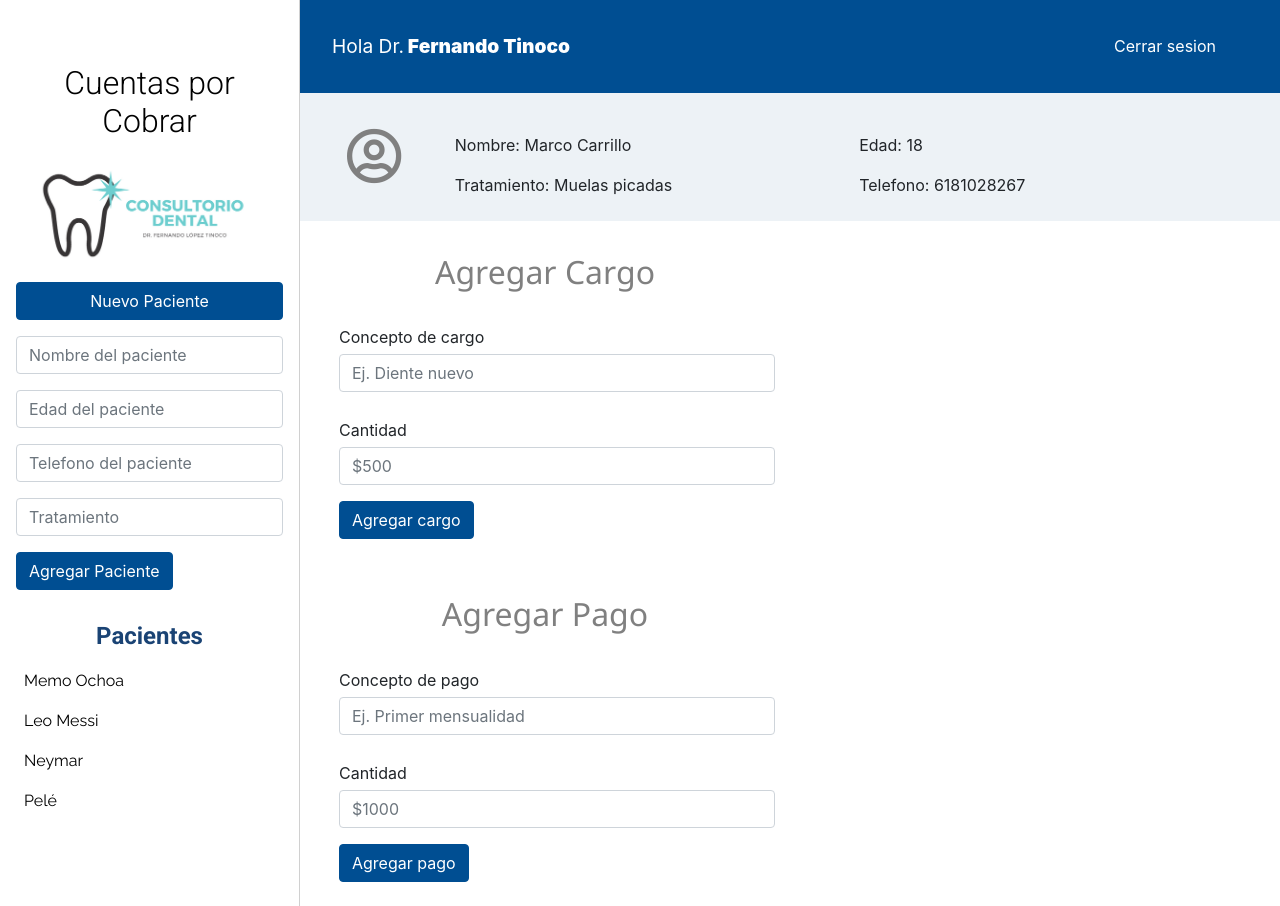
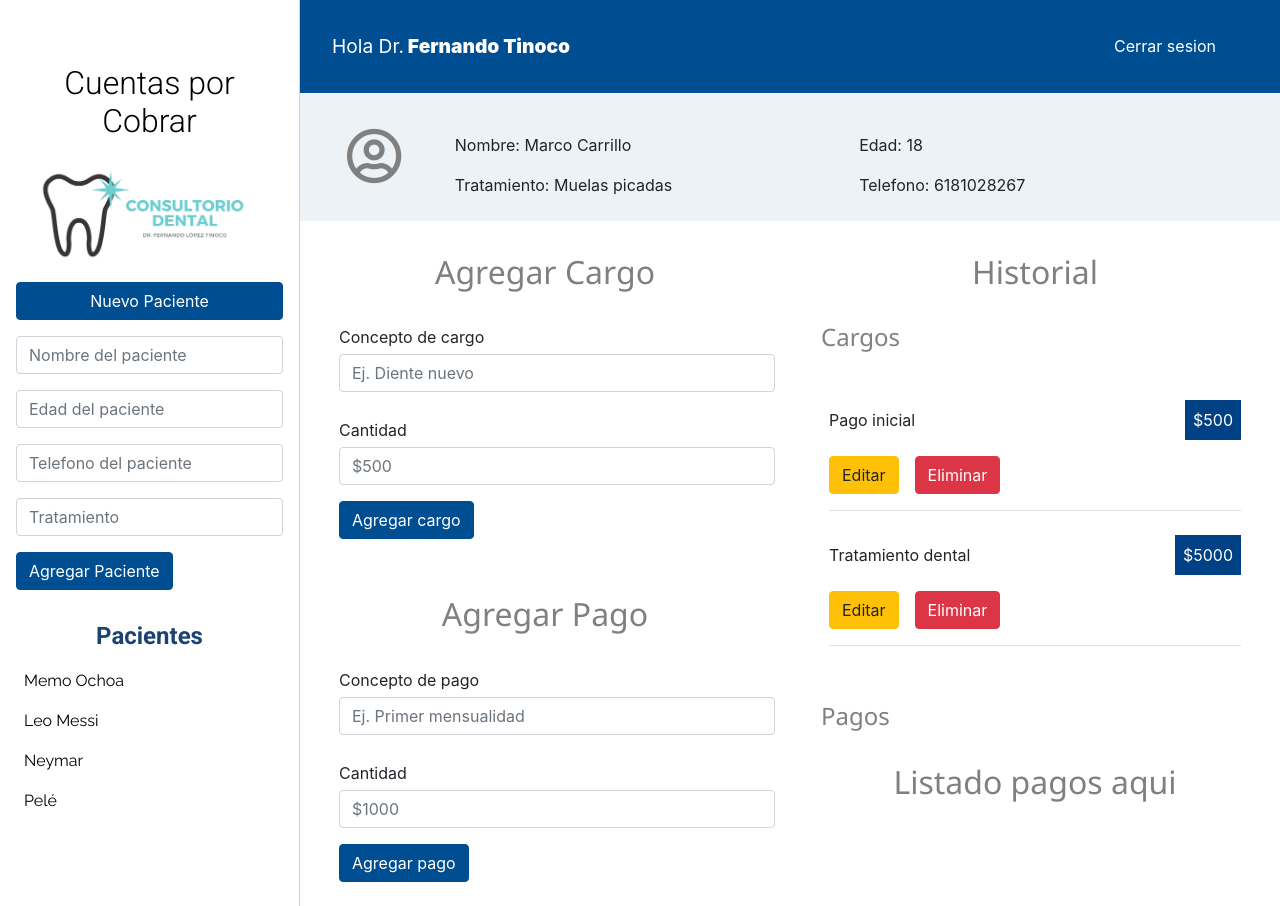
Before and after one commit to MarcoCarrillo/ConsultorioDental-cliente, a React (Create React App) app: page /menu-principal in a window 1280 px wide. Built offline with nearby package versions, Linux system fonts and the light colour scheme.

Commit message:
Modulo historial- cargos
Se mapean y se muestran dentro del modulo de historial los cargos del cliente a partir de una lista estatica

```diff
--- a/src/components/panelClientes/NuevoCliente.js
+++ b/src/components/panelClientes/NuevoCliente.js
@@ -27,7 +27,14 @@ const NuevoCliente = () => {
         e.preventDefault();
 
         //Validar el cliente
+        if(nombre.trim() ==='' || tratamiento.trim()==='' || edad.trim()==='' || tratamiento.trim() === '') {
+            console.log('Campos incompletos');
+            return;
+        }
 
+        if(parseInt(edad, 10) < 1){
+            console.log('Edad invalida');
+        }
         //en caso de que este correcto agregar al State
 
         //Reiniciar el form
--- a/src/components/principal/MenuPrincipal.js
+++ b/src/components/principal/MenuPrincipal.js
@@ -2,7 +2,8 @@ import React from 'react';
 import Sidebar from '../layout/Sidebar';
 import Barra from '../layout/Barra';
 import BarraInfo from '../layout/BarraInfo';
-import PagosCargos from './panelCuentas/PagosCargos'
+import PagosCargos from './panelCuentas/PagosCargos';
+import Historial from './panelCuentas/Historial';
 
 const MenuPrincipal = () => {
     return (
@@ -12,17 +13,17 @@ const MenuPrincipal = () => {
                 <Barra />
                 <main>
                     <BarraInfo />
-
-                    <div>
                         <div className="container">
                             <div className="row">
-                                <div className="col-6">
+                                <div className="col-sm-6">
                                     <PagosCargos />
                                 </div>
-
+                                <div className="col-sm-6">
+                                    <Historial />
+                                </div>
                             </div>
                         </div>
-                    </div>
+
                 </main>
             </div>
         </div>
--- a/src/components/principal/panelCuentas/Historial.js
+++ b/src/components/principal/panelCuentas/Historial.js
@@ -0,0 +1,18 @@
+import React, {Fragment} from 'react';
+import ListadoCargos from './cargos/ListadoCargos';
+import ListadoPagos from './pagos/ListadoPagos';
+
+const Historial = () => {
+    return (
+        <Fragment>
+            <h2 className='mb-4'>Historial</h2>
+            <h3>Cargos</h3>
+            <ListadoCargos />
+            <h3>Pagos</h3>
+            <ListadoPagos />
+        </Fragment>
+
+     );
+}
+
+export default Historial;
--- a/src/components/principal/panelCuentas/cargos/Cargo.js
+++ b/src/components/principal/panelCuentas/cargos/Cargo.js
@@ -0,0 +1,18 @@
+import React from 'react'
+
+const Cargo = ({cargo}) => {
+    return (
+        <li className="cargos mt-2">
+            <p>{cargo.concepto}
+                <span className="cargo">${cargo.cantidad}</span>
+            </p>
+
+            <div className="acciones mt-2">
+                <button className="btn btn-warning mt-2">Editar</button>
+                <button className="btn btn-danger mt-2">Eliminar</button>
+            </div>
+        </li>
+     );
+}
+
+export default Cargo;
--- a/src/components/principal/panelCuentas/cargos/ListadoCargos.js
+++ b/src/components/principal/panelCuentas/cargos/ListadoCargos.js
@@ -0,0 +1,29 @@
+import React from 'react';
+import Cargo from './Cargo';
+
+const ListadoCargos = () => {
+
+    const cargos = [
+        {concepto: 'Pago inicial', cantidad: '500'},
+        {concepto: 'Tratamiento dental', cantidad: '5000'}
+    ]
+
+    return (
+        <ul className="cargos-realizados p-4">
+            {cargos.length === 0
+                ? (<li>
+                        <div class="alert alert-warning" role="alert">
+                            El cliente no tiene cargos!
+                        </div>
+                    </li>)
+                : cargos.map(cargo => (
+                    <Cargo
+                        cargo={cargo}
+                    />
+                ))
+            }
+        </ul>
+     );
+}
+
+export default ListadoCargos;
--- /dev/null
+++ b/src/components/principal/panelCuentas/pagos/ListadoPagos.js
@@ -0,0 +1,9 @@
+import React from 'react'
+
+const ListadoPagos = () => {
+    return (
+        <h2>Listado pagos aqui</h2>
+     );
+}
+
+export default ListadoPagos;
--- a/src/index.css
+++ b/src/index.css
@@ -24,6 +24,15 @@ h1, h2 {
   margin: 2rem 0 4rem 0;
   text-align: center;
   color: grey;
+}
+
+h3{
+  font-family: 'Segoe UI';
+  font-weight: 300;
+  margin: 2rem 0 0rem 1rem;
+  text-align: left;
+  color: grey;
+  font-size: 1.5rem;
 }
 
 .back-color {
@@ -243,3 +252,41 @@ ul {
 .bg-cliente{
   background-color: #EDF2F6;
 }
+
+.cargos-realizados  {
+  margin-bottom: 2rem;
+}
+.cargos-realizados li{
+  list-style: none;
+  margin-bottom: 0rem;
+  border-bottom: 1px solid #e1e1e1;
+  padding: 1rem 0;
+}
+.cargos-realizados li:last-of-type {
+  margin-bottom: 0!important;
+}
+.cargos-realizados li p {
+  display: flex;
+  justify-content: space-between;
+  align-items: center;
+  margin:0;
+}
+.cargos-realizados li p .cargo {
+  background-color: #004085;
+  padding: .5rem;
+  color:white;
+}
+
+#cargos {
+  margin-bottom: 30px;
+  display: flex;
+  justify-content: space-between;
+  padding: .5rem 2rem;
+  align-items: center;
+  margin-bottom: 1rem;
+  border-radius: .5rem;
+}
+
+.acciones .btn:first-of-type {
+  margin-right: 1rem;
+}
```
Also changed, not shown: src/components/principal/panelCuentas/pagos/ListadoPago.js (deleted).
